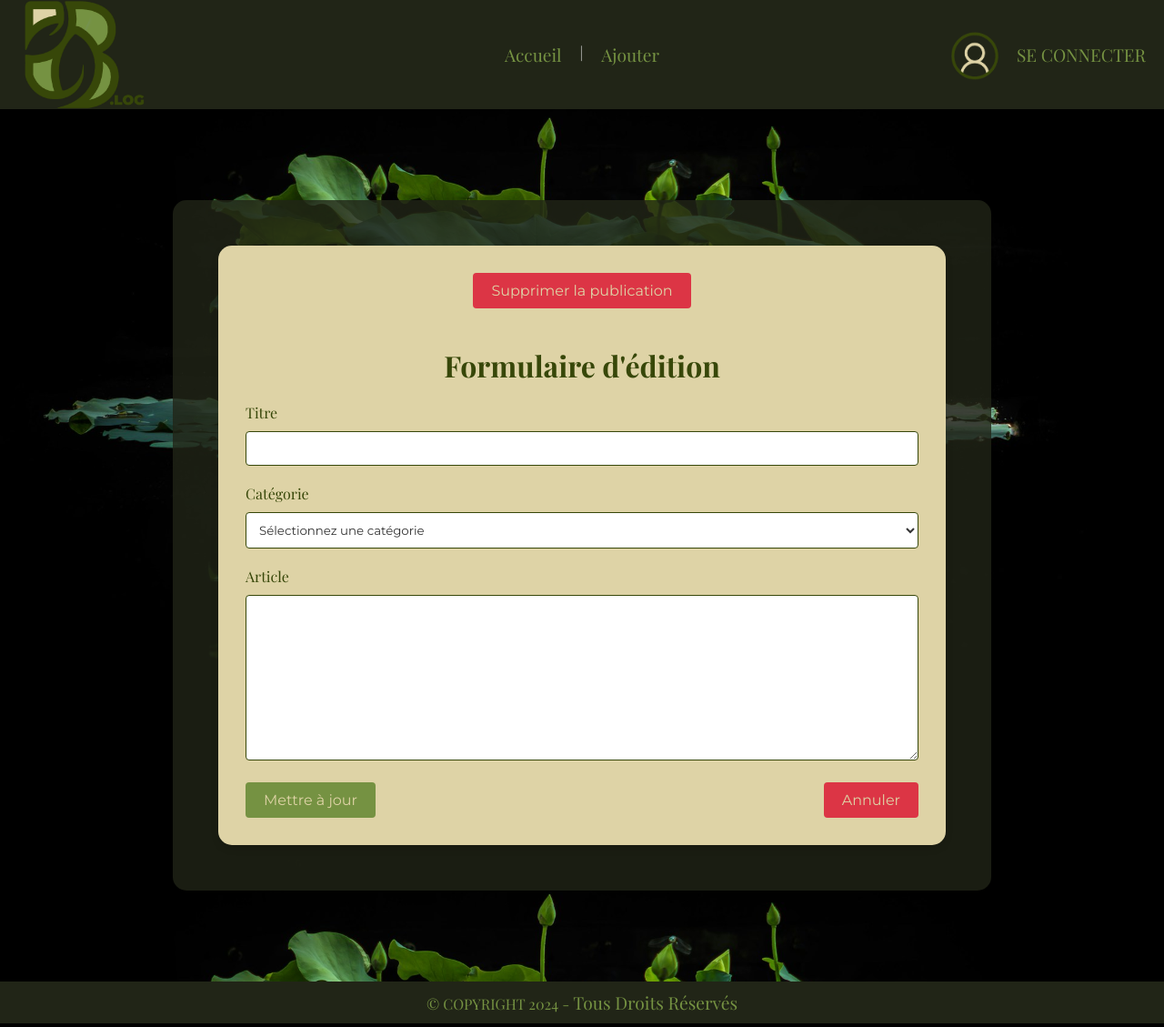
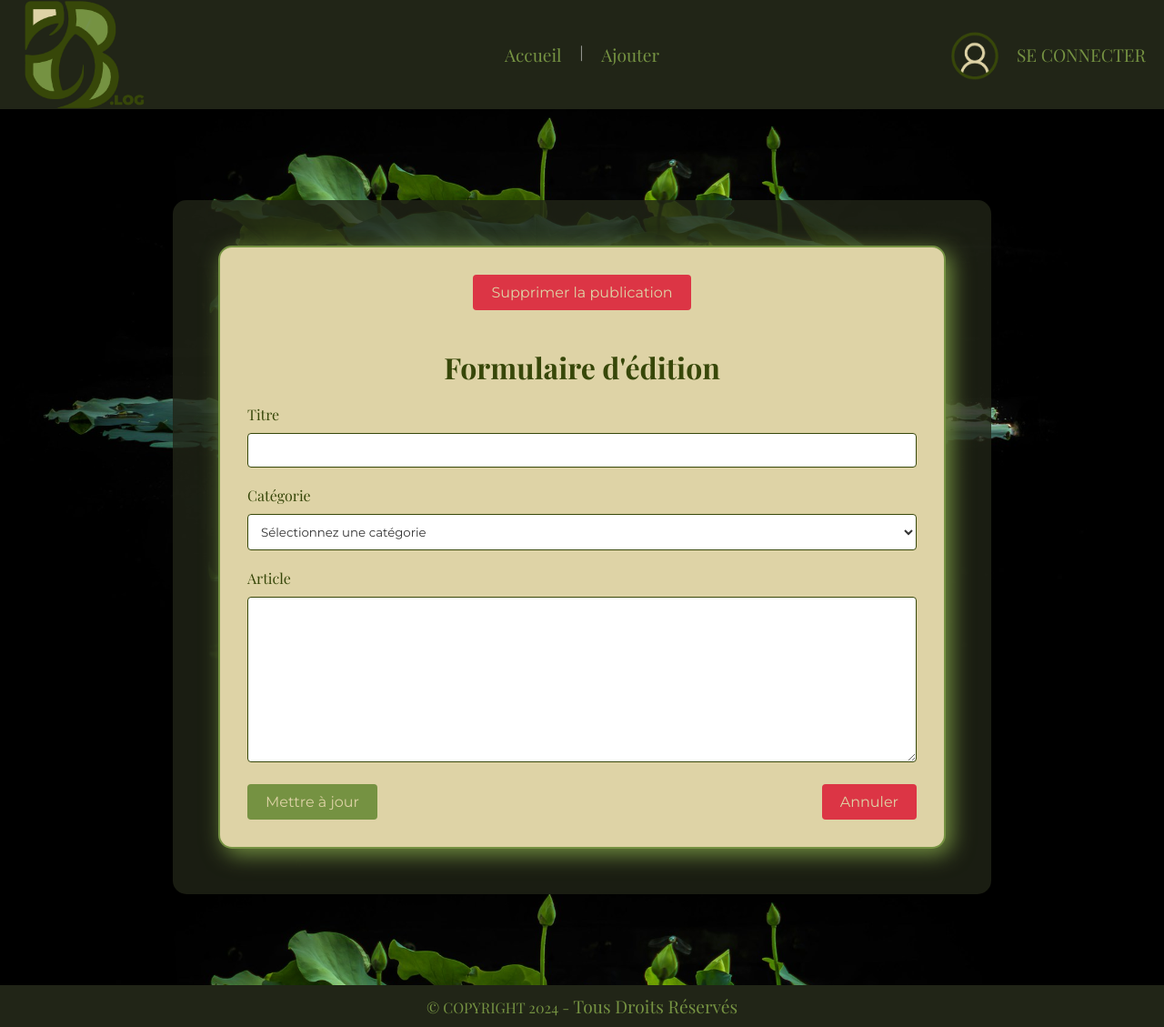
Before and after one commit to Dev-Relax/Blog-AFPA-ECF4, a PHP site: page /Editer/editer.html in a window 1280 px wide. Shown: the whole page at 91% size. Run offline with PHP 8.4, Linux system fonts and the light colour scheme.

Commit message:
update box shadow toutes pages

```diff
--- a/Ajouter/styles.css
+++ b/Ajouter/styles.css
@@ -120,7 +120,8 @@ body {
     background-color: #DED3A6; /* Couleur de fond pour le formulaire */
     padding: 30px;
     border-radius: 15px;
-    box-shadow: 0 4px 8px rgba(0, 0, 0, 0.1);
+    border: 2px #759242 solid;
+    box-shadow: 6px 6px 25px rgba(117, 146, 66, 1);
     text-align: center;
 }
 
--- a/Connexion/styles.css
+++ b/Connexion/styles.css
@@ -120,7 +120,8 @@ body {
     background-color: #DED3A6; /* Couleur de fond pour le formulaire */
     padding: 30px;
     border-radius: 15px;
-    box-shadow: 0 4px 8px rgba(0, 0, 0, 0.1);
+    border: 2px #759242 solid;
+    box-shadow: 6px 6px 25px rgba(117, 146, 66, 1);
     text-align: center;
 }
 
--- a/DetailsEtCom/styles.css
+++ b/DetailsEtCom/styles.css
@@ -120,7 +120,8 @@ body {
     background-color: #DED3A6; /* Couleur de fond pour le formulaire */
     padding: 30px;
     border-radius: 15px;
-    box-shadow: 0 4px 8px rgba(0, 0, 0, 0.1);
+    border: 2px #759242 solid;
+    box-shadow: 6px 6px 25px rgba(117, 146, 66, 1);
     text-align: center;
 }
 
--- a/Editer/styles.css
+++ b/Editer/styles.css
@@ -120,7 +120,8 @@ body {
     background-color: #DED3A6; /* Couleur de fond pour le formulaire */
     padding: 30px;
     border-radius: 15px;
-    box-shadow: 0 4px 8px rgba(0, 0, 0, 0.1);
+    border: 2px #759242 solid;
+    box-shadow: 6px 6px 25px rgba(117, 146, 66, 1);
     text-align: center;
 }
 
--- a/Inscription/styles.css
+++ b/Inscription/styles.css
@@ -120,7 +120,8 @@ body {
     background-color: #DED3A6; /* Couleur de fond pour le formulaire */
     padding: 30px;
     border-radius: 15px;
-    box-shadow: 0 4px 8px rgba(0, 0, 0, 0.1);
+    border: 2px #759242 solid;
+    box-shadow: 6px 6px 25px rgba(117, 146, 66, 1);
     text-align: center;
 }
 
--- a/Rgpd/styles.css
+++ b/Rgpd/styles.css
@@ -120,7 +120,8 @@ body {
     background-color: #DED3A6; /* Couleur de fond pour le formulaire */
     padding: 30px;
     border-radius: 15px;
-    box-shadow: 0 4px 8px rgba(0, 0, 0, 0.1);
+    border: 2px #759242 solid;
+    box-shadow: 6px 6px 25px rgba(117, 146, 66, 1);
     text-align: center;
 }
 
```
